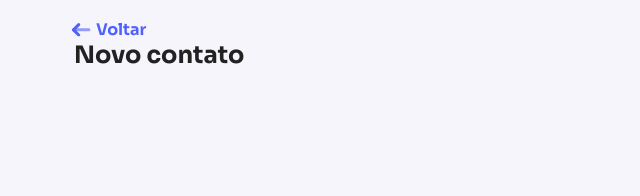
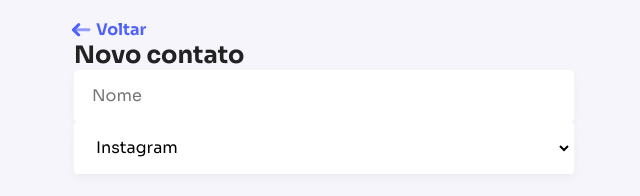
Before and after one commit to renanlimaleite/react-jsStack, a React (Create React App) app: page /new in a window 1280 px wide. Shown: the part 138-334 px from the top of the page, without its empty margins (316-956 px from the left). Built offline with nearby package versions, Linux system fonts and the light colour scheme.

Commit message:
add input and select components

```diff
--- /dev/null
+++ b/src/components/Input.js
@@ -0,0 +1,19 @@
+import styled from 'styled-components'
+
+export const Input = styled.input`
+  width: 100%;
+  background: #fff;
+  border: none;
+  border-radius: 4px;
+  box-shadow: 0 4px 10px rgba(0,0,0, 0.04);
+  height: 52px;
+  outline: none;
+  padding: 0 16px;
+  font-size: 16px;
+  border: 2px solid transparent;
+  transition: border-color 0.2s ease-in;
+
+  &:focus {
+    border-color: ${({ theme }) => theme.colors.primary.main}
+  }
+`
--- /dev/null
+++ b/src/components/Select.js
@@ -0,0 +1,19 @@
+import styled from 'styled-components'
+
+export const Select = styled.select`
+  width: 100%;
+  background: #fff;
+  border: none;
+  border-radius: 4px;
+  box-shadow: 0 4px 10px rgba(0,0,0, 0.04);
+  height: 52px;
+  outline: none;
+  padding: 0 16px;
+  font-size: 16px;
+  border: 2px solid transparent;
+  transition: border-color 0.2s ease-in;
+
+  &:focus {
+    border-color: ${({ theme }) => theme.colors.primary.main}
+  }
+`
--- a/src/pages/NewContact/newContact.js
+++ b/src/pages/NewContact/newContact.js
@@ -1,9 +1,19 @@
 import { PageHeader } from '../../components/PageHeader'
+import { Input } from '../../components/Input'
+import { Select } from '../../components/Select'
 
 export function NewContact () {
   return (
-    <PageHeader
-      title="Novo contato"
-    />
+    <>
+      <PageHeader
+        title="Novo contato"
+      />
+      <Input
+        placeholder="Nome"
+      />
+      <Select>
+        <option value="123">Instagram</option>
+      </Select>
+    </>
   )
 }
```
